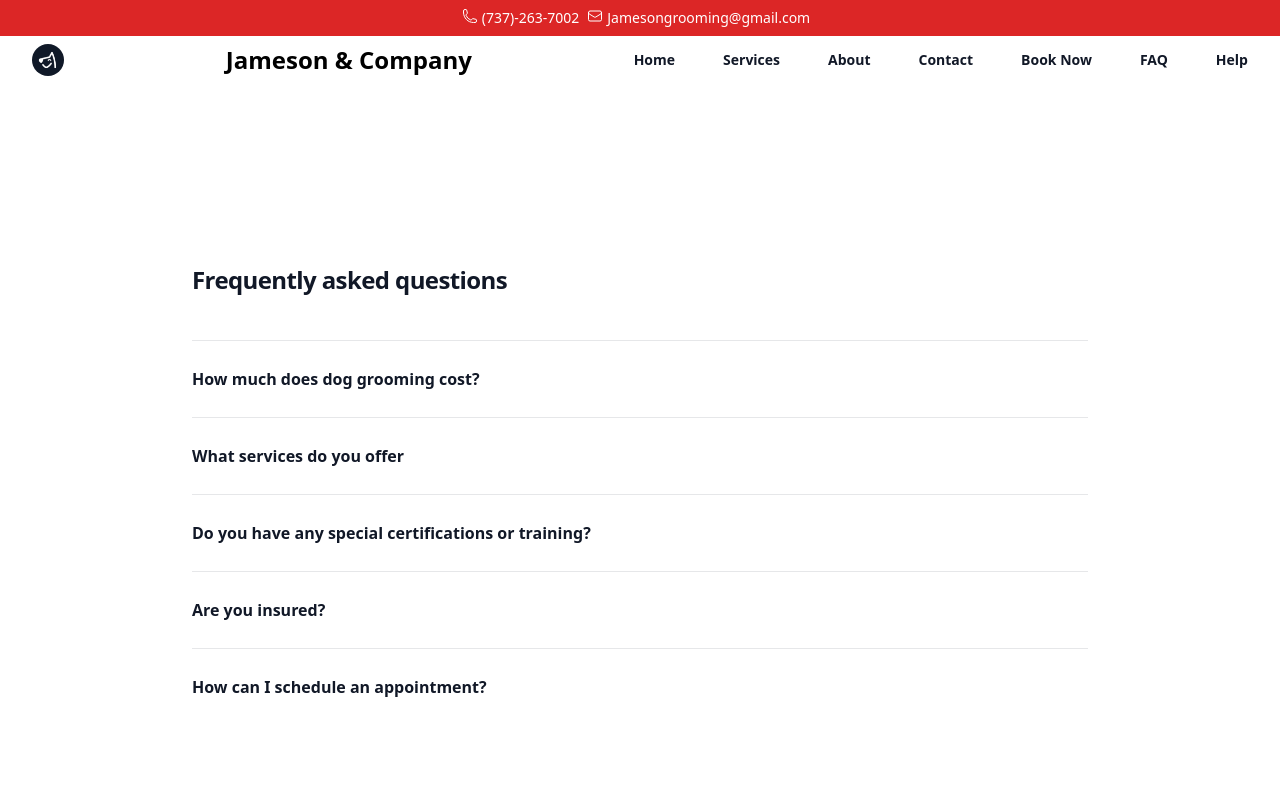
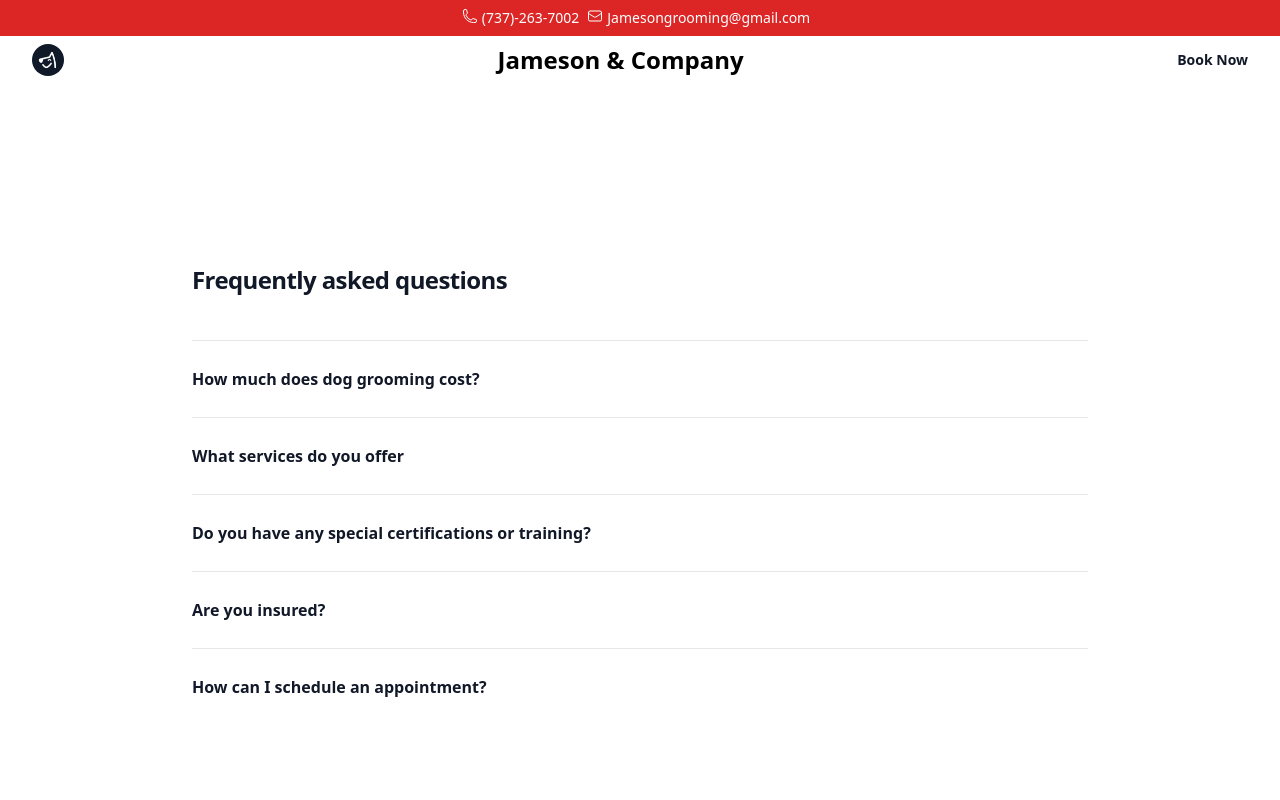
Before and after one commit to logankrieger317/jamesonpet, a React (Vite) app: page /faq in a window 1280 px wide. Shown: the top 800 px of the page. Built offline with nearby package versions, Linux system fonts and the light colour scheme.

Commit message:
disabled links in NavBar, updated dist folder.

```diff
--- a/src/components/Carousel.jsx
+++ b/src/components/Carousel.jsx
@@ -23,18 +23,18 @@ export default function Carousel() {
         className="mySwiper"
       >
         <div className="swiper-wrapper">
-        <SwiperSlide><img src='../src/Images/IMG_3288.jpg' alt='dog2'></img></SwiperSlide>
-        <SwiperSlide><img src='../src/Images/IMG_1671.jpg'></img></SwiperSlide>
-        <SwiperSlide><img src='../src/Images/IMG_1813.jpg'></img></SwiperSlide>
-        <SwiperSlide><img src='../src/Images/IMG_2254.jpg'></img></SwiperSlide>
-        <SwiperSlide><img src='../src/Images/IMG_2318.jpg'></img></SwiperSlide>
-        <SwiperSlide><img src='../src/Images/IMG_2625.jpg'></img></SwiperSlide>
-        <SwiperSlide><img src='../src/Images/IMG_2650.jpg'></img></SwiperSlide>
-        <SwiperSlide><img src='../src/Images/IMG_2825.jpg'></img></SwiperSlide>
-        <SwiperSlide><img src='../src/Images/IMG_2994.jpg'></img></SwiperSlide>
-        <SwiperSlide><img src='../src/Images/IMG_3007.jpg'></img></SwiperSlide>
-        <SwiperSlide><img src='../src/Images/IMG_3027.jpg'></img></SwiperSlide>
-        <SwiperSlide><img src='../src/Images/Malley.jpg'></img></SwiperSlide>
+        <SwiperSlide><img src='Images/IMG_3288.jpg' alt='dog2'></img></SwiperSlide>
+        <SwiperSlide><img src='Images/IMG_1671.jpg' alt='dog3'></img></SwiperSlide>
+        <SwiperSlide><img src='Images/IMG_1813.jpg' alt='dog4'></img></SwiperSlide>
+        <SwiperSlide><img src='Images/IMG_2254.jpg' alt='dog5'></img></SwiperSlide>
+        <SwiperSlide><img src='Images/IMG_2318.jpg' alt='dog6'></img></SwiperSlide>
+        <SwiperSlide><img src='Images/IMG_2625.jpg' alt='dog7'></img></SwiperSlide>
+        <SwiperSlide><img src='Images/IMG_2650.jpg' alt='dog8'></img></SwiperSlide>
+        <SwiperSlide><img src='Images/IMG_2825.jpg' alt='dog9'></img></SwiperSlide>
+        <SwiperSlide><img src='Images/IMG_2994.jpg' alt='dog10'></img></SwiperSlide>
+        <SwiperSlide><img src='Images/IMG_3007.jpg' alt='dog11'></img></SwiperSlide>
+        <SwiperSlide><img src='Images/IMG_3027.jpg' alt='dog12'></img></SwiperSlide>
+        <SwiperSlide><img src='Images/Malley.jpg' alt='dog13'></img></SwiperSlide>
 
         </div>
       </Swiper>
--- a/src/components/Header.jsx
+++ b/src/components/Header.jsx
@@ -3,13 +3,13 @@ import { useState } from 'react'
 
 
 const navigation = [
-  { name: 'Home', href: 'Home' },
-  { name: 'Services', href: 'Services' },
-  { name: 'About', href: 'About' },
-  { name: 'Contact', href: 'Contact' },
+  // { name: 'Home', href: 'Home' },
+  // { name: 'Services', href: 'Services' },
+  // { name: 'About', href: 'About' },
+  // { name: 'Contact', href: 'Contact' },
   { name: 'Book Now', href: 'https://booking.moego.pet/ol/book?name=jamesonandcompanydoggrooming' },
-  { name: 'FAQ', href: 'Faq' },
-  { name: 'Help', href: 'Help' },
+  // { name: 'FAQ', href: 'Faq' },
+  // { name: 'Help', href: 'Help' },
 ]
 export default function Header() {
   const [mobileMenuOpen, setMobileMenuOpen] = useState(false)
@@ -33,9 +33,9 @@ export default function Header() {
 
   </div>
       <nav className="mx-auto flex max-w-7xl items-center justify-between p-6 lg:px-8" aria-label="Global">
-        <a href="Home" className="-m-1.5 p-1.5">
+        <a href="https://jcoatx.com" className="-m-1.5 p-1.5">
           <span className="sr-only">Jameson & Company</span>
-          <img className="h-8 w-auto rounded-full" src="Logo.png" alt="" />
+          <img className="h-8 w-auto rounded-full" src="Logo.png" alt="logo" />
         </a>
           <h1 className='font-bold text-2xl'> Jameson & Company</h1>
         <div className="flex lg:hidden">
--- a/src/components/People.jsx
+++ b/src/components/People.jsx
@@ -4,7 +4,7 @@ const people = [
     email: '',
     role: 'Founder / Head Groomer',
     imageUrl:
-      'https://images.unsplash.com/photo-1494790108377-be9c29b29330?ixlib=rb-1.2.1&ixid=eyJhcHBfaWQiOjEyMDd9&auto=format&fit=facearea&facepad=2&w=256&h=256&q=80',
+      'IMG_5380.jpeg',
   },
   // {
   //   name: 'Michelle',
```
Also changed, not shown: src/Images/IMG_5380.jpeg (added).
